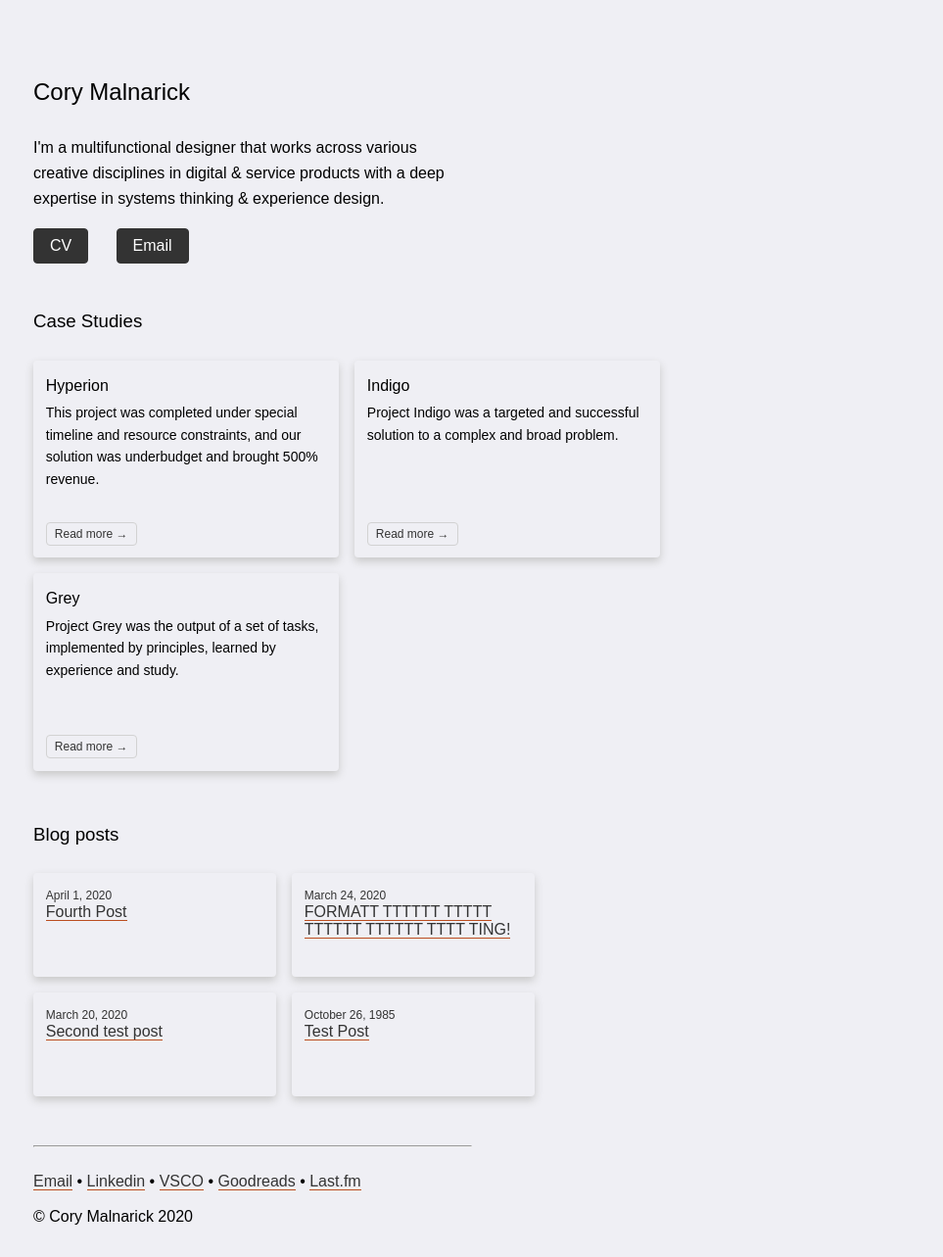
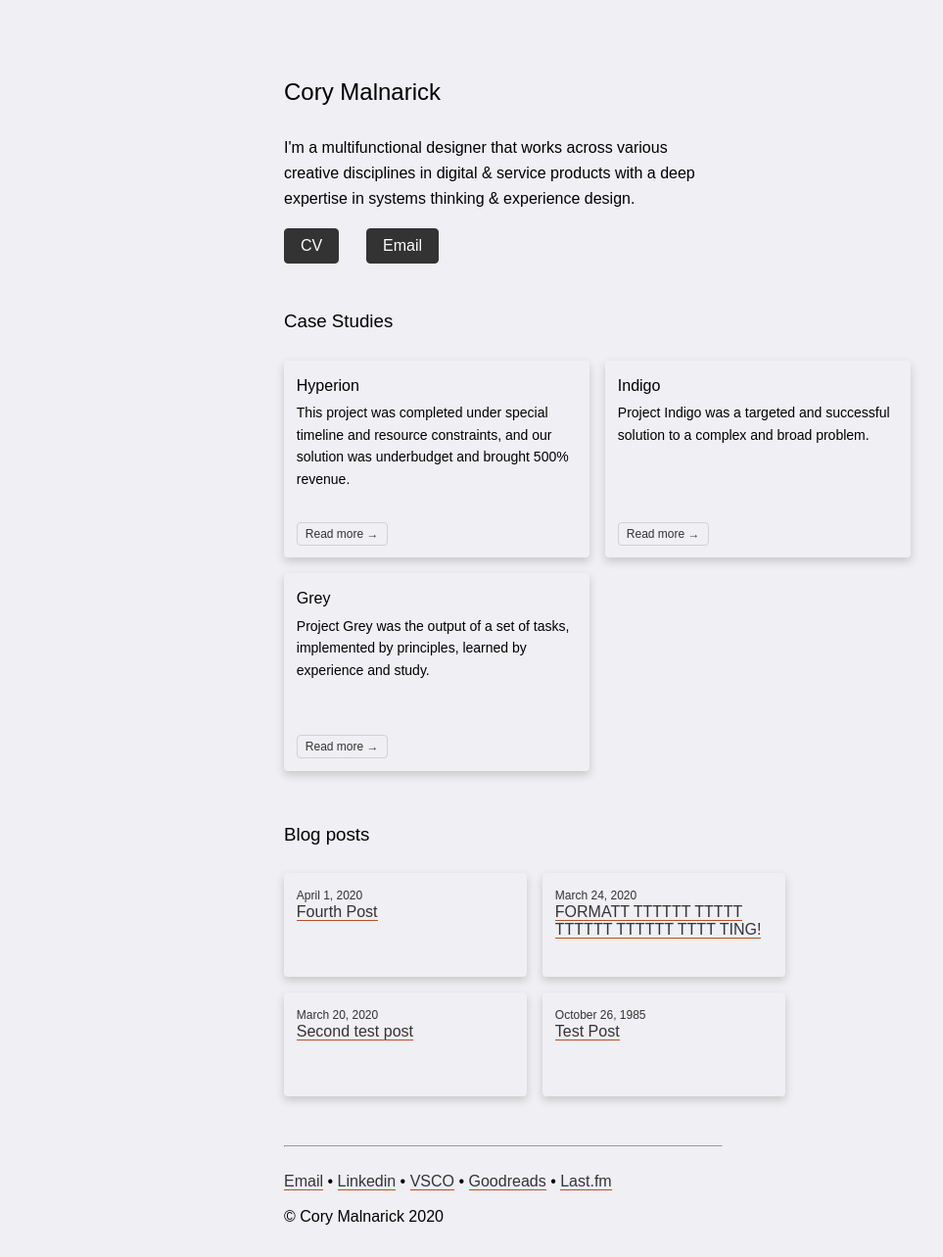
Before and after one commit to foundmonster/foundmonster.github.io, a Jekyll site: the page built from index.html, in a window 1280 px wide. Shown: the whole page at 98% size, without its empty margins (30-993 px from the left). Built offline with Jekyll 4.4.1, drawn with Linux system fonts in a browser that asks for light colours; some web fonts are replaced.

Commit message:
changing width of page to 40 rem to center it

```diff
--- a/_sass/main.scss
+++ b/_sass/main.scss
@@ -74,7 +74,7 @@ body {
     margin: auto;
     font-family: aktiv-grotesk, sans-serif;
 	font-style: normal;
-    max-width: 72rem;
+    max-width: 40rem;
     background-color: #EFEFF4;
     padding-left: 8px;
     padding-right: 8px;
```
